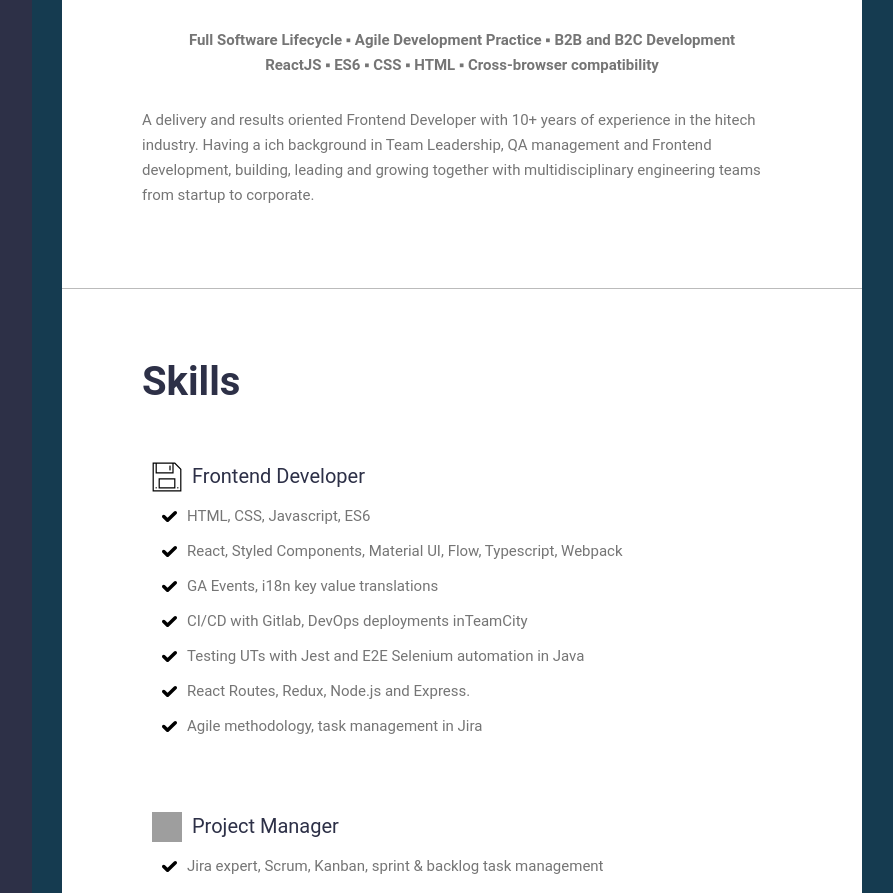
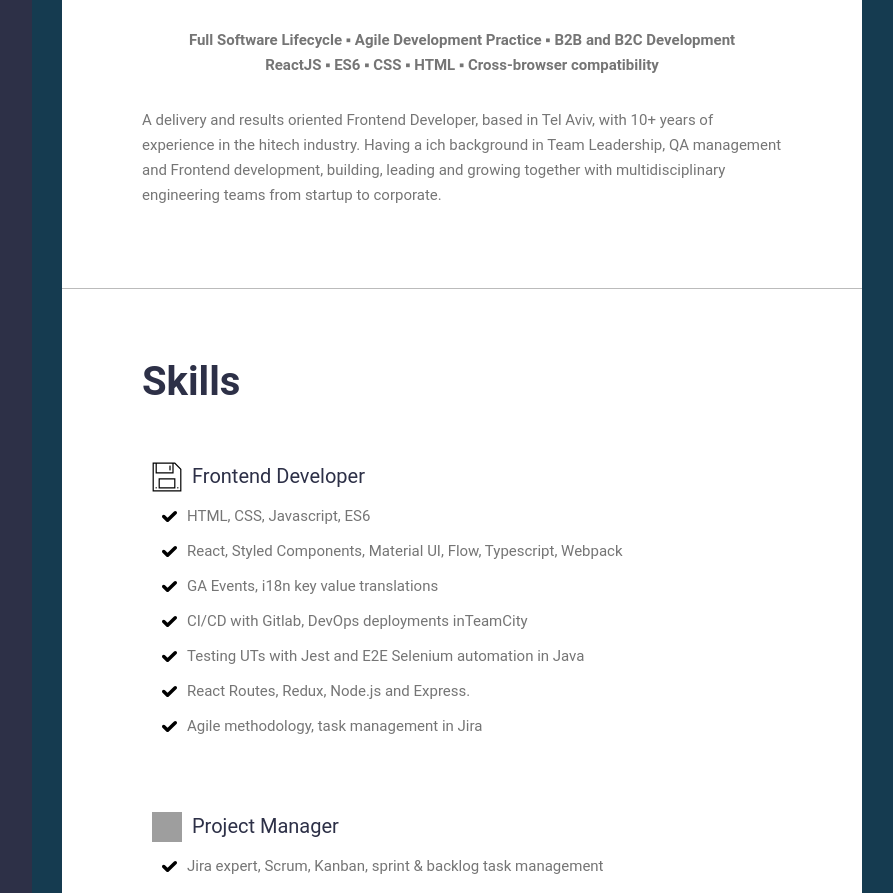
Before and after one commit to Angeleeloo/ProjectPorfolio, a React (Create React App) app in the folder client/: page / in a window 1280 px wide. Shown: the part 802-1695 px from the top of the page, without its empty margins (352-1245 px from the left). Built offline with nearby package versions, Linux system fonts and the light colour scheme; grey boxes are pictures that could not be loaded.

Commit message:
text in about

```diff
--- a/client/src/Sections/About/About.js
+++ b/client/src/Sections/About/About.js
@@ -10,7 +10,7 @@ export const About = () => {
             <br/>ReactJS ▪ ES6 ▪ CSS ▪ HTML ▪ Cross-browser compatibility
         </Intro>
         <Description>
-            A delivery and results oriented Frontend Developer with 10+ years of experience in the hitech industry.
+            A delivery and results oriented Frontend Developer, based in Tel Aviv, with 10+ years of experience in the hitech industry.
             Having a ich background in Team Leadership, QA management and Frontend development, building, leading and growing together with multidisciplinary engineering teams from startup to corporate.
         </Description>
     </Section>
```
